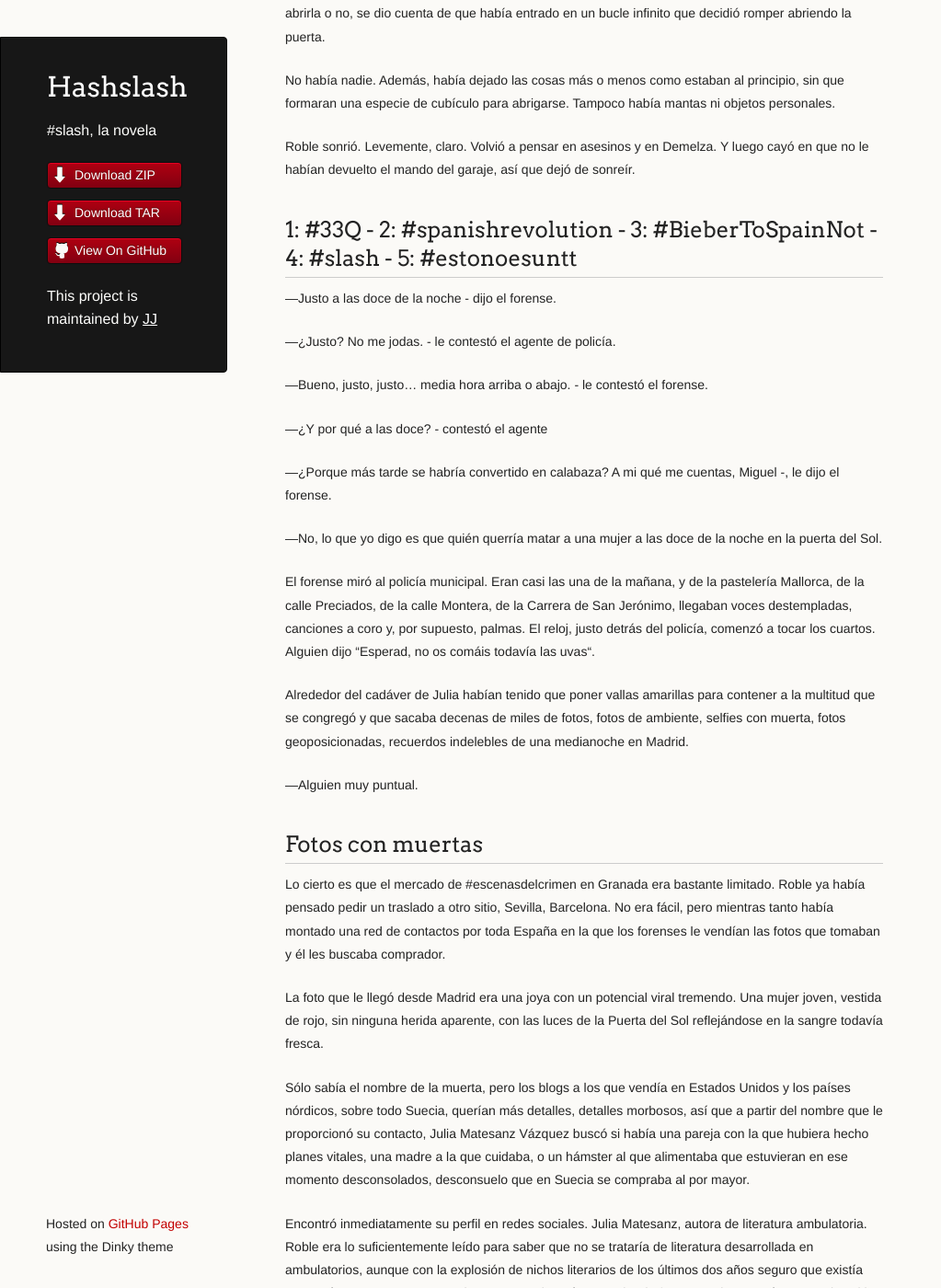
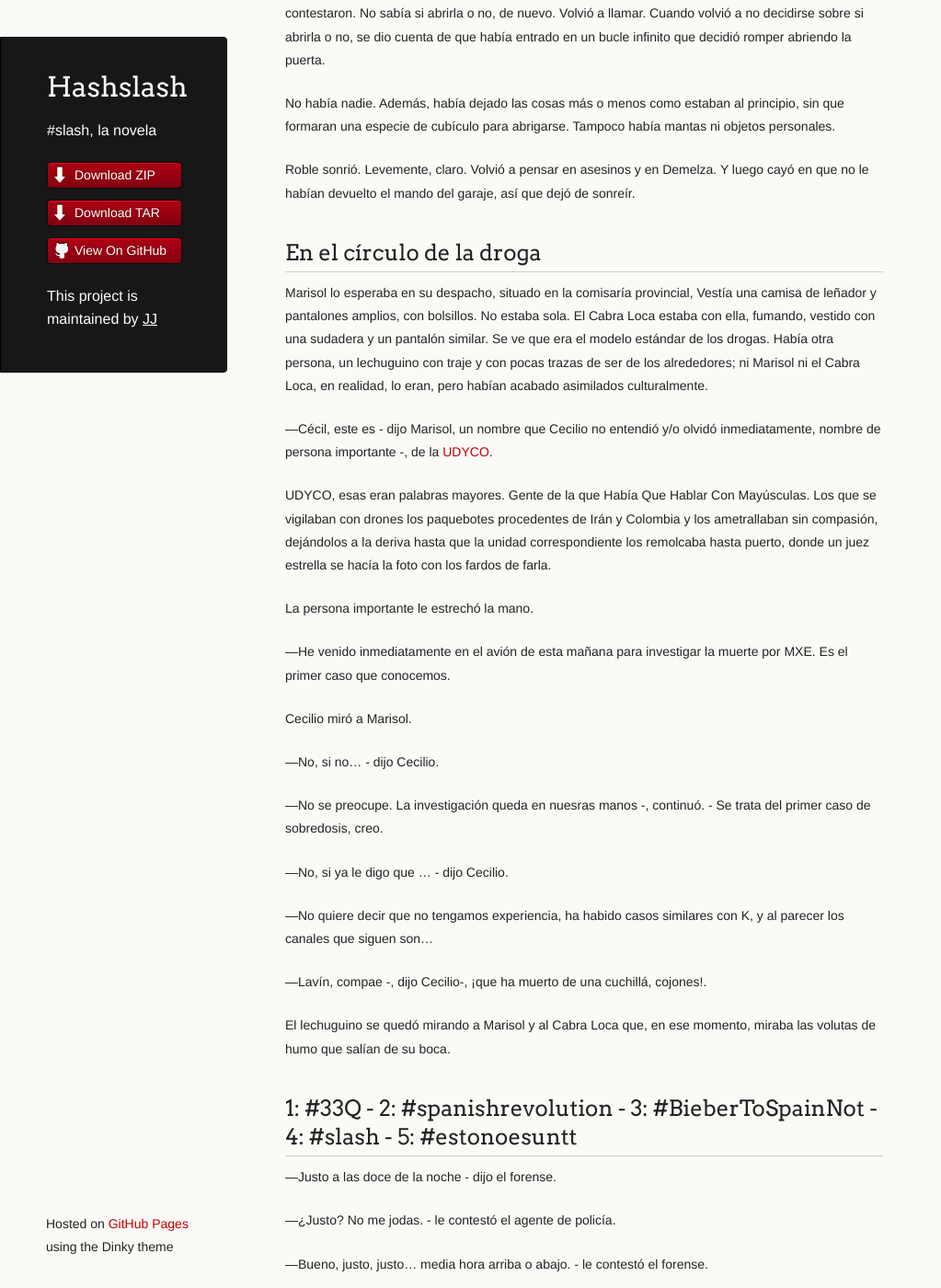
Before and after one commit to JJ/HashSlash, a Jekyll site: the page built from texto/HashSlash.md, in a window 1280 px wide and 1400 px high, scrolled down 67678 px. Shown: the whole window at 92% size, without its empty margins (0-1023 px from the left). Built offline with Jekyll 4.4.1, drawn with Linux system fonts in a browser that asks for light colours; some of the changed text lies outside the part shown.

Commit message:
Sync texto/HashSlash.md from master to gh-pages

```diff
--- a/texto/HashSlash.md
+++ b/texto/HashSlash.md
@@ -1,7 +1,6 @@
 ---
 layout: index
 ---
-
 <!--- -*-  eval: (typopunct-mode 1); eval: (typopunct-change-language: spanish) -*- -->
 
 <h1>#slash</h1>
@@ -2430,7 +2429,13 @@ Una vez enviado el informe a la jueza, que decidiría registros, imputaciones o
 
 Y entonces, el MXE. Los informes de tóxicos se hacen por algo. Pueden haber sido un factor coadyuvante, "ayudante", decía uno de sus alumnos tutorizados, en el crimen. ¿La habían intoxicado para que no gritara o se defendiera?
 
-No tenía ni idea de MXE. A él le sacabas del jaco y del porro y nada. Tendría que llamar a alguien de narcóticos. Buscó en el directorio de la comisaría y encontró el teléfono de Marisol, con la que había coincidido en su época de subinspector en la brigada de seguridad ciudadana, antes de sacar las oposiciones a la escala ejecutiva.
+No tenía ni idea de MXE. A él le sacabas del jaco y del porro y
+nada. Tendría que llamar a alguien de narcóticos. Buscó en el
+directorio de la comisaría y encontró el teléfono de Marisol, con la
+que había coincidido en su época de subinspector en la brigada de
+seguridad ciudadana, antes de sacar las oposiciones a la escala
+ejecutiva.  Al sacar las oposiciones ella también había cambiado, en
+este caso a droga y crimen organizado.
 
 
 —González -, le contestaron desde el otro lado del teléfono.
@@ -3458,7 +3463,50 @@ Roble sonrió. Levemente, claro. Volvió a pensar en asesinos y en
 Demelza. Y luego cayó en que no le habían devuelto el mando del
 garaje, así que dejó de sonreír.
 
-
+## En el círculo de la droga
+
+Marisol lo esperaba en su despacho, situado en la comisaría
+provincial, Vestía una camisa de leñador y pantalones amplios, con
+bolsillos. No estaba sola. El Cabra Loca estaba con ella,
+fumando, vestido con una sudadera y un pantalón similar. Se ve que era
+el modelo estándar de los drogas. Había otra persona, un lechuguino
+con traje y con pocas trazas de ser de los alrededores; ni Marisol ni
+el Cabra Loca, en realidad, lo eran, pero habían acabado asimilados
+culturalmente.
+
+—Cécil, este es - dijo Marisol, un nombre que Cecilio no entendió y/o olvidó
+inmediatamente, nombre de persona importante -, de la
+[UDYCO](http://www.policia.es/org_central/judicial/udyco/udyco.html).
+
+UDYCO, esas eran palabras mayores. Gente de la que Había Que Hablar
+Con Mayúsculas. Los que se vigilaban con drones los paquebotes
+procedentes de Irán y Colombia y los ametrallaban sin compasión,
+dejándolos a la deriva hasta que la unidad correspondiente los
+remolcaba hasta puerto, donde un juez estrella se hacía la foto con
+los fardos de farla.
+
+La persona importante le estrechó la mano.
+
+—He venido inmediatamente en el avión de esta mañana para investigar
+la muerte por MXE. Es el primer caso que conocemos.
+
+Cecilio miró a Marisol.
+
+—No, si no... - dijo Cecilio.
+
+—No se preocupe. La investigación queda en nuesras manos -,
+continuó. - Se trata del primer caso de sobredosis, creo.
+
+—No, si ya le digo que ... - dijo Cecilio.
+
+—No quiere decir que no tengamos experiencia, ha habido casos
+similares con K, y al parecer los canales que siguen son...
+
+—Lavín, compae -, dijo Cecilio-, ¡que ha muerto de una cuchillá,
+cojones!.
+
+El lechuguino se quedó mirando a Marisol y al Cabra Loca que, en ese
+momento, miraba las volutas de humo que salían de su boca.
 
 1: #33Q - 2: #spanishrevolution - 3: #BieberToSpainNot - 4: #slash - 5: #estonoesuntt
 ---
```
